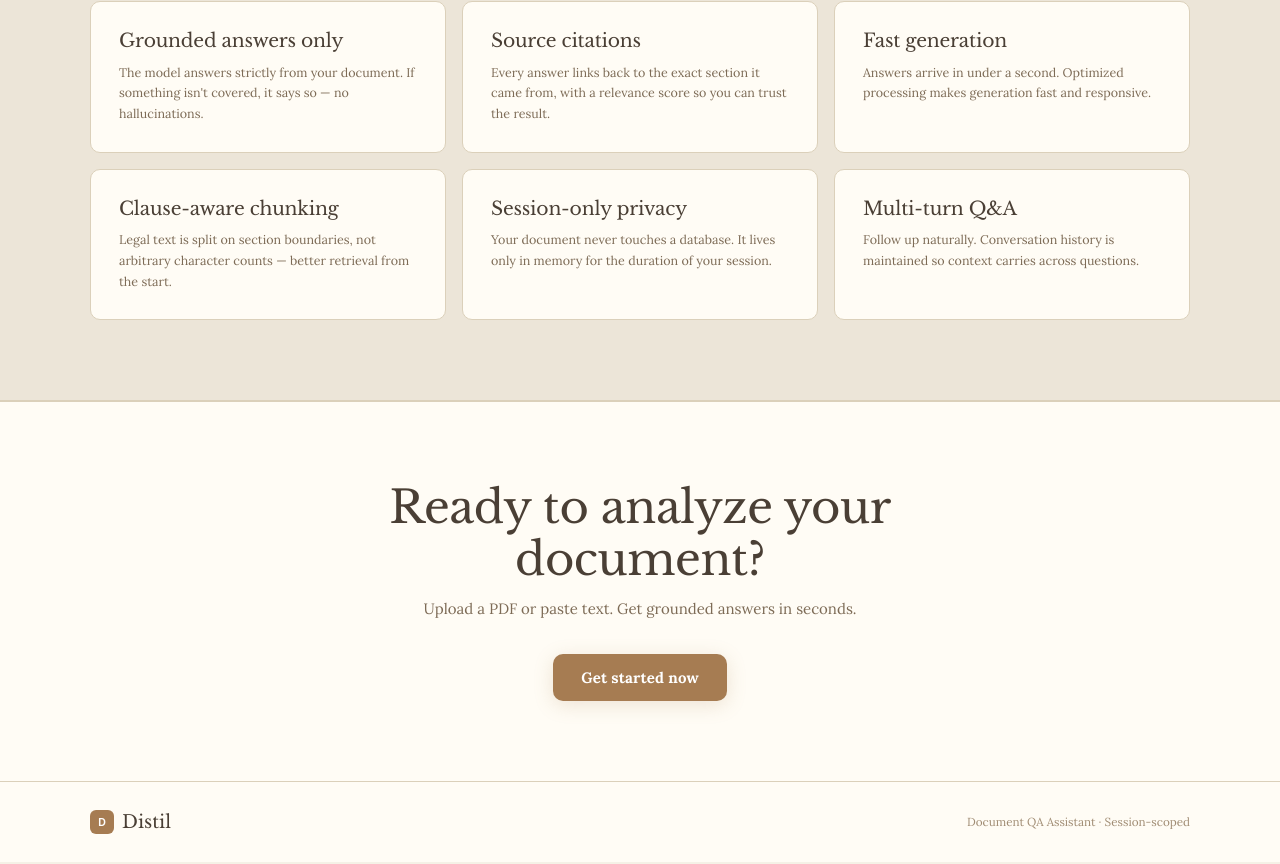
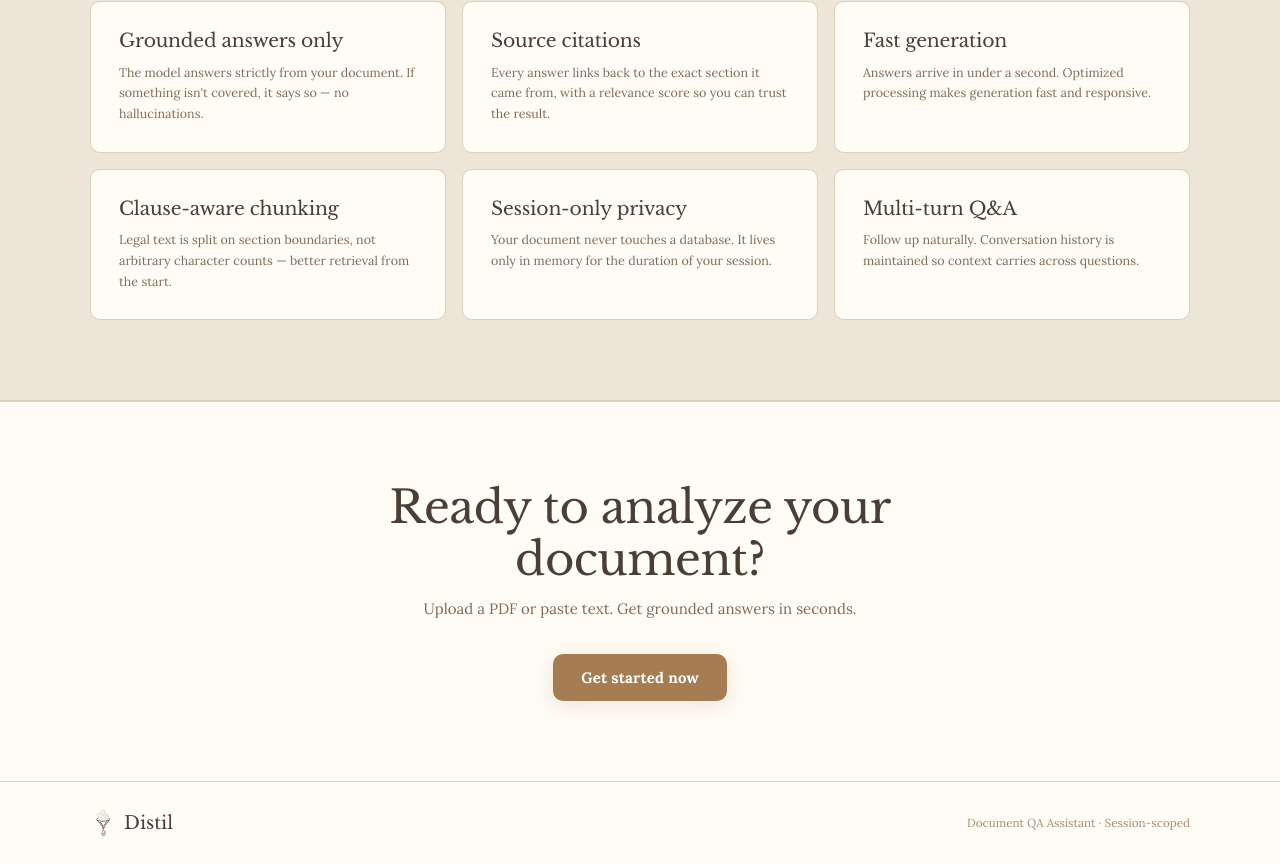
Before and after one commit to malavya1411/Distil, a React (Vite) app in the folder frontend/: page / in a window 1280 px wide. Shown: the part 1752-2616 px from the top of the page. Built offline with nearby package versions, Linux system fonts and the light colour scheme.

Commit message:
feat: replace text-based logo marks with SVG assets in header and sidebar components

```diff
--- a/frontend/src/App.css
+++ b/frontend/src/App.css
@@ -42,18 +42,10 @@
   cursor: pointer;
 }
 
-.nav-logo-mark {
+.nav-logo-mark-img {
   width: 32px;
   height: 32px;
-  border-radius: 9px;
-  background: var(--accent-flat);
-  display: flex;
-  align-items: center;
-  justify-content: center;
-  color: white;
-  font-size: 0.95rem;
-  font-weight: 700;
-  box-shadow: 0 2px 8px var(--accent-glow);
+  object-fit: contain;
   flex-shrink: 0;
 }
 
@@ -569,17 +561,11 @@
   text-decoration: none;
 }
 
-.footer-logo-mark {
-  width: 24px;
-  height: 24px;
-  border-radius: 6px;
-  background: var(--accent-flat);
-  display: flex;
-  align-items: center;
-  justify-content: center;
-  font-size: 0.7rem;
-  color: white;
-  font-weight: 700;
+.footer-logo-mark-img {
+  width: 26px;
+  height: 26px;
+  object-fit: contain;
+  flex-shrink: 0;
 }
 
 .footer-logo-name {
--- a/frontend/src/App.jsx
+++ b/frontend/src/App.jsx
@@ -122,7 +122,7 @@ export default function App() {
               aria-label="Distil home"
               style={{ background: 'none', border: 'none' }}
             >
-              <div className="nav-logo-mark" aria-hidden="true">D</div>
+              <img src="/distil-logo-mark.svg" alt="Distil Logo" className="nav-logo-mark-img" />
               <span className="nav-logo-name">Distil</span>
             </button>
 
@@ -332,7 +332,7 @@ export default function App() {
               style={{ background: 'none', border: 'none', cursor: 'pointer' }}
               aria-label="Distil home"
             >
-              <div className="footer-logo-mark" aria-hidden="true">D</div>
+              <img src="/distil-logo-mark.svg" alt="Distil Logo" className="footer-logo-mark-img" />
               <span className="footer-logo-name">Distil</span>
             </button>
             <span className="footer-tagline">
--- a/frontend/src/components/ChatInterface.css
+++ b/frontend/src/components/ChatInterface.css
@@ -49,18 +49,11 @@
   cursor: pointer;
 }
 
-.sidebar-logo-mark {
+.sidebar-logo-mark-img {
   width: 28px;
   height: 28px;
-  border-radius: 6px;
-  background: var(--accent-flat);
-  color: #FFFFFF;
-  font-family: var(--font-heading);
-  font-size: 1rem;
-  font-weight: 700;
-  display: flex;
-  align-items: center;
-  justify-content: center;
+  object-fit: contain;
+  flex-shrink: 0;
 }
 
 .sidebar-logo-title {
--- a/frontend/src/components/ChatInterface.jsx
+++ b/frontend/src/components/ChatInterface.jsx
@@ -348,7 +348,7 @@ export default function ChatInterface({ sessionId, sessionInfo, onReset }) {
       <aside className={`workspace-sidebar-left ${showLeftSidebar ? 'open' : 'closed'}`}>
         <div className="sidebar-brand-row">
           <button className="sidebar-brand-logo" onClick={onReset} title="Distil Home">
-            <div className="sidebar-logo-mark">D</div>
+            <img src="/distil-logo-mark.svg" alt="Distil Logo" className="sidebar-logo-mark-img" />
             <span className="sidebar-logo-title">Distil</span>
           </button>
           <button
```
Also changed, not shown: frontend/public/distil-logo-mark.svg.
